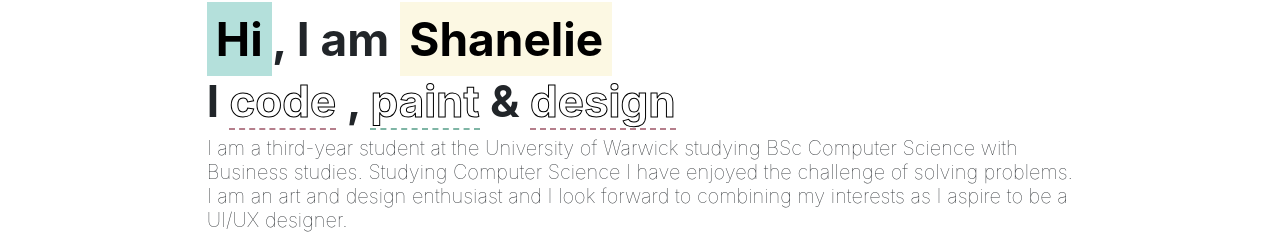
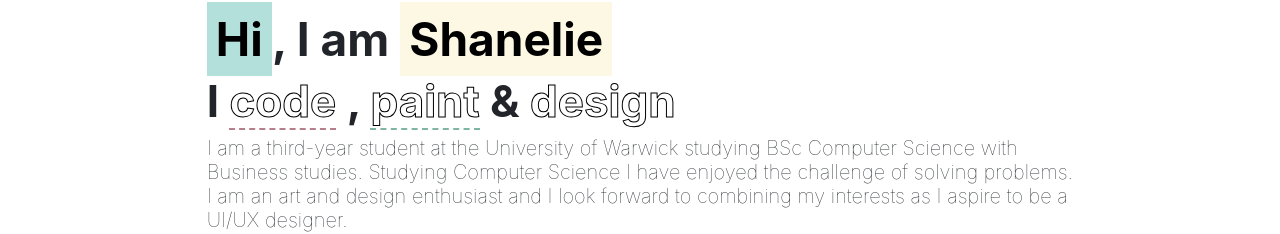
Before and after one commit to ShanelieF/Portfolio, a React (Create React App) app: page / in a window 1280 px wide. Shown: the part 157-391 px from the top of the page. Built offline with nearby package versions, Linux system fonts and the light colour scheme.

Commit message:
design taken off

```diff
--- a/src/components/pages/Homepage.js
+++ b/src/components/pages/Homepage.js
@@ -25,7 +25,7 @@ function Homepage(){
           <Row className="justify-content-around ">
           <Col md={10} sm={10}>
                       <h3 style={{ fontSize:'46px', fontWeight: 'bold'}}><mark style={{backgroundColor:'#b4e0db'}} >Hi</mark>, I am <mark>Shanelie</mark></h3>
-                      <h4 style={{ fontSize:'44px', fontWeight: 'bold'}}>I <a className="st" href="#bottom"> code</a> , <a className="st1" href="/paint"> paint</a> & <a className="st" href="/design">design </a></h4>
+                      <h4 style={{ fontSize:'44px', fontWeight: 'bold'}}>I <a className="st" href="#bottom"> code</a> , <a className="st1" href="/paint"> paint</a> & <a className="st3">design </a></h4>
 
                       <h3 style={{ fontSize:'20px', fontWeight: '100'}} > I am a third-year student at the University of Warwick
                       studying BSc Computer Science with Business studies. Studying Computer Science I have enjoyed the challenge of solving
--- a/src/components/style.css
+++ b/src/components/style.css
@@ -56,6 +56,12 @@ a.st1:hover {
   -webkit-text-stroke: 2px transparent;
   background-color:  #dff7f1;
   border-bottom: none;
+}
+
+a.st3 {
+  color: transparent;
+  text-decoration: none;
+  -webkit-text-stroke: 1px var(--othermain);
 }
 
 .st2 {
```
Also changed, not shown: src/assets/pages 2.png (added), src/assets/pages.png.
